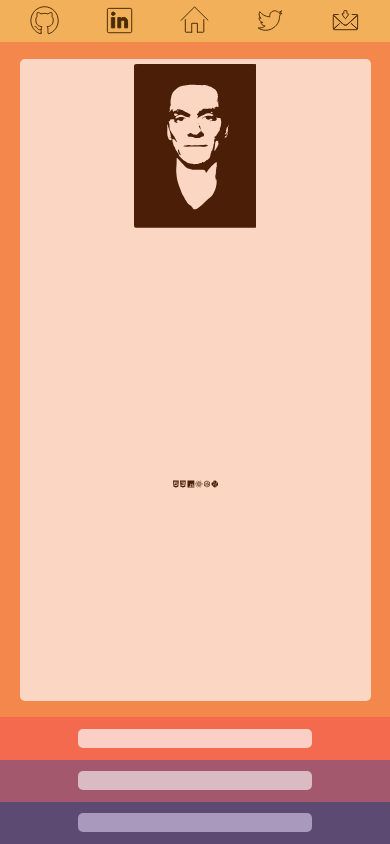
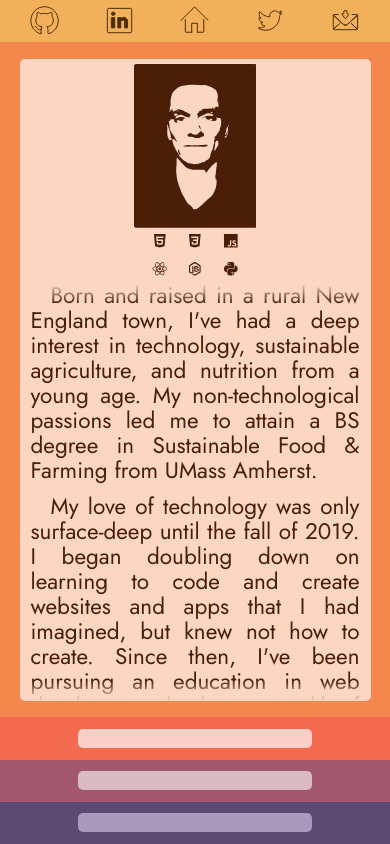
Before and after one commit to dayvista/portfolio-website, a React app: page /about in a window 390 px wide. Built offline with nearby package versions, Linux system fonts and the light colour scheme.

Commit message:
Fixed desktop view of skill icons in About component. Need to do the same for the mobile section.

```diff
--- a/src/components/Sections/SectionToggles/AboutToggle.js
+++ b/src/components/Sections/SectionToggles/AboutToggle.js
@@ -37,6 +37,7 @@
           id="skills-container"
           style={{ opacity, ...toggledProps }}
         >
+          <animated.div className="row" style={{ opacity, ...toggledProps }}>
             <AnimatedIcon
               name="html"
               className="skill-icon"
@@ -55,6 +56,8 @@
               fill="#4A1E07"
               style={{ opacity, ...toggledProps }}
             />
+          </animated.div>
+          <animated.div className="row" style={{ opacity, ...toggledProps }}>
             <AnimatedIcon
               name="react"
               className="skill-icon"
@@ -73,6 +76,7 @@
               fill="#4A1E07"
               style={{ opacity, ...toggledProps }}
             />
+          </animated.div>
         </animated.div>
       </animated.div>
       <animated.div
--- a/src/styles/css/Sections/About.css
+++ b/src/styles/css/Sections/About.css
@@ -66,8 +66,19 @@
     margin: 0.5rem 0 0 1.5rem;
   }
 }
-#portrait-container .skill-icon {
-  width: 2vw;
+#portrait-container #skills-container {
+  display: flex;
+  flex-direction: column;
+  justify-content: center;
+  align-items: center;
+}
+#portrait-container #skills-container .row {
+  margin: 0.5rem 0;
+}
+#portrait-container #skills-container .row .skill-icon {
+  margin: 0 1rem;
+  width: 4vw;
+  height: 4vw;
 }
 #about-text-container {
   font-weight: normal;
--- a/src/styles/less/Sections/About.less
+++ b/src/styles/less/Sections/About.less
@@ -68,8 +68,20 @@
     }
   }
 
-  .skill-icon {
-    width: 2vw;
+  #skills-container {
+    display: flex;
+    .flex-attributes(column, center, center);
+
+    .row {
+      margin: 0.5rem 0;
+
+      .skill-icon {
+        margin: 0 1rem;
+
+        width: 4vw;
+        height: 4vw;
+      }
+    }
   }
 }
 
```
Lines whose indentation alone changed are shown as unchanged.
